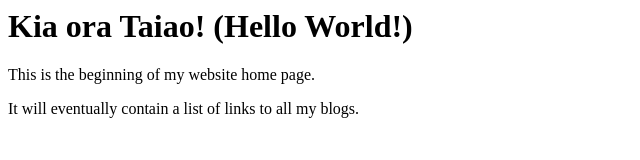
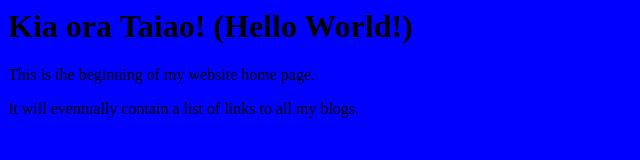
Before and after one commit to Ceryssc/Ceryssc.github.io, a plain HTML site: page index.html in a window 1280 px wide. Shown: the whole page, without its empty margins (0-640 px from the left). Drawn offline with Linux system fonts and the light colour scheme.

Commit message:
experiment adding blue background to blog

```diff
--- a/index.html
+++ b/index.html
@@ -1,6 +1,7 @@
 <html>
   <head>
     <title>My blog</title>
+    <link href="styles/main.css" rel="stylesheet" type="text/css" />
   <body>
     <h1>Kia ora Taiao! (Hello World!)</h1>
     <p> This is the beginning of my website home page.</p>
--- a/styles/main.css
+++ b/styles/main.css
@@ -0,0 +1,3 @@
+body {
+    background:blue;
+}
```
Also changed, not shown: blog/sprint1-technical.html (+1 -1 lines).
